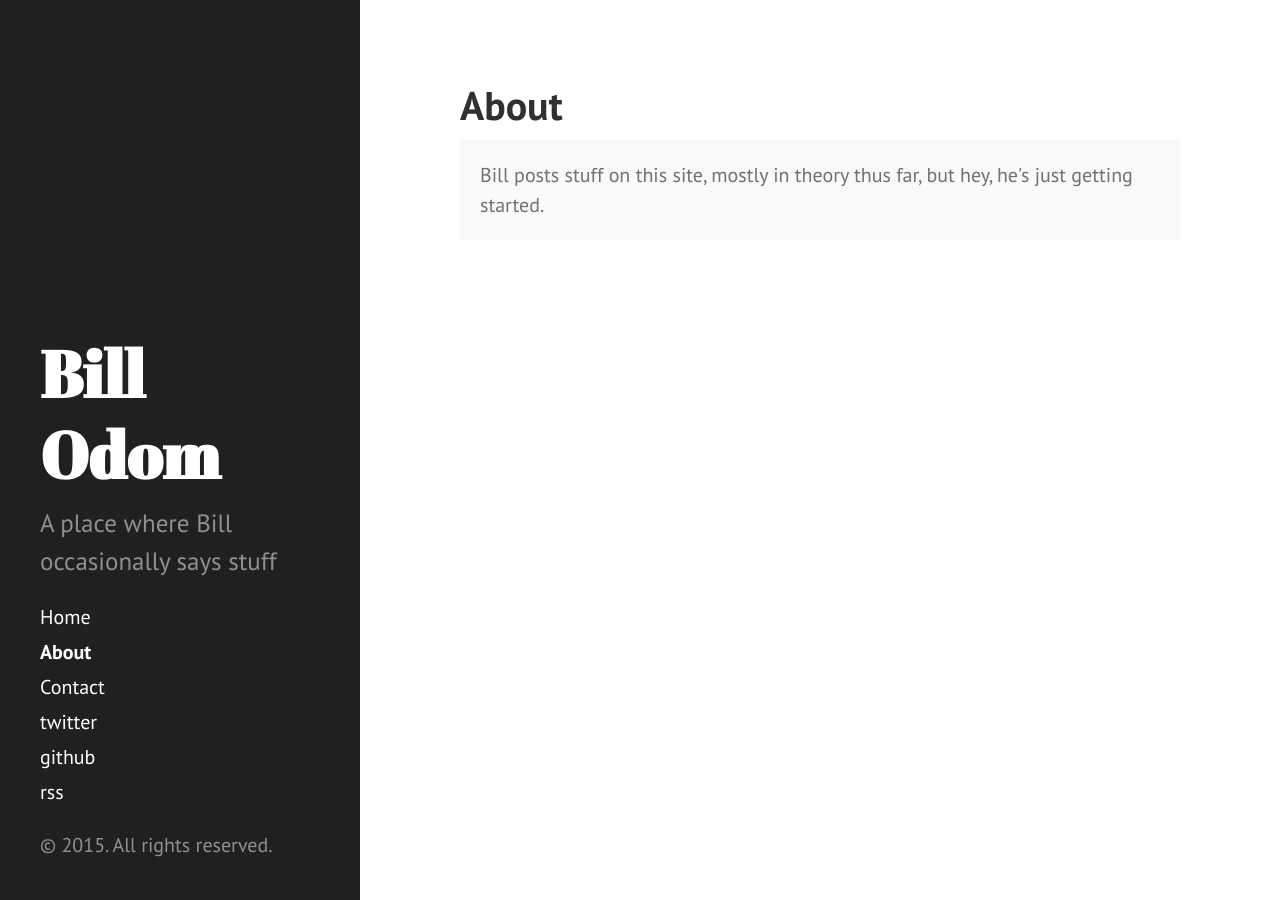
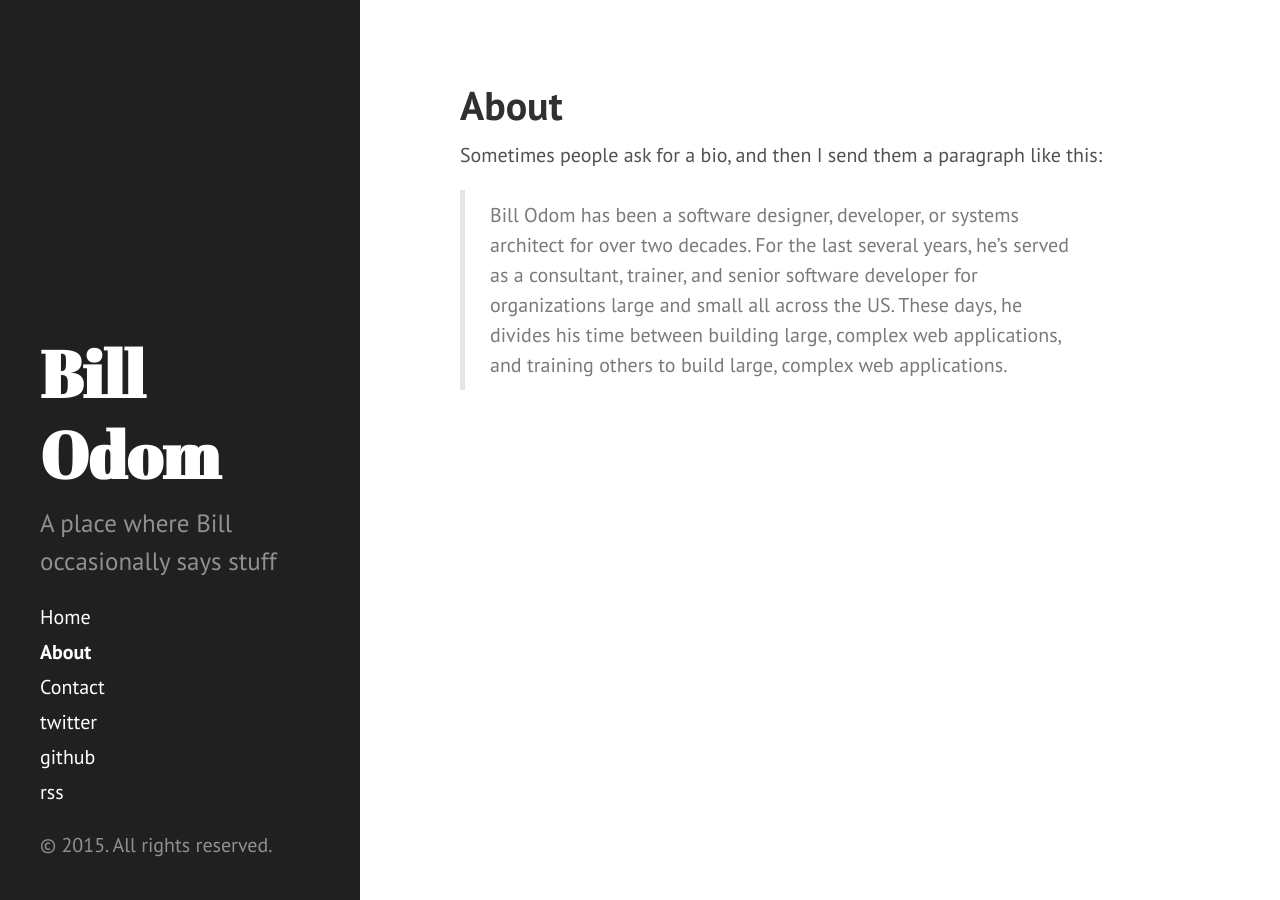
Before and after one commit to wnodom/wnodom.github.io, a Jekyll site: the page built from about.md, in a window 1280 px wide. Built offline with Jekyll 4.4.1, drawn with Linux system fonts in a browser that asks for light colours; Markdown is read by kramdown in place of the engine named in the settings.

Commit message:
Update About page

```diff
--- a/about.md
+++ b/about.md
@@ -3,6 +3,11 @@ layout: page
 title: About
 ---
 
-<p class="message">
-Bill posts stuff on this site, mostly in theory thus far, but hey, he's just getting started.
-</p>
+Sometimes people ask for a bio, and then I send them a paragraph like this:
+
+> Bill Odom has been a software designer, developer, or systems architect for
+> over two decades. For the last several years, he's served as a consultant,
+> trainer, and senior software developer for organizations large and small all
+> across the US. These days, he divides his time between building large,
+> complex web applications, and training others to build large, complex web
+> applications.
```
